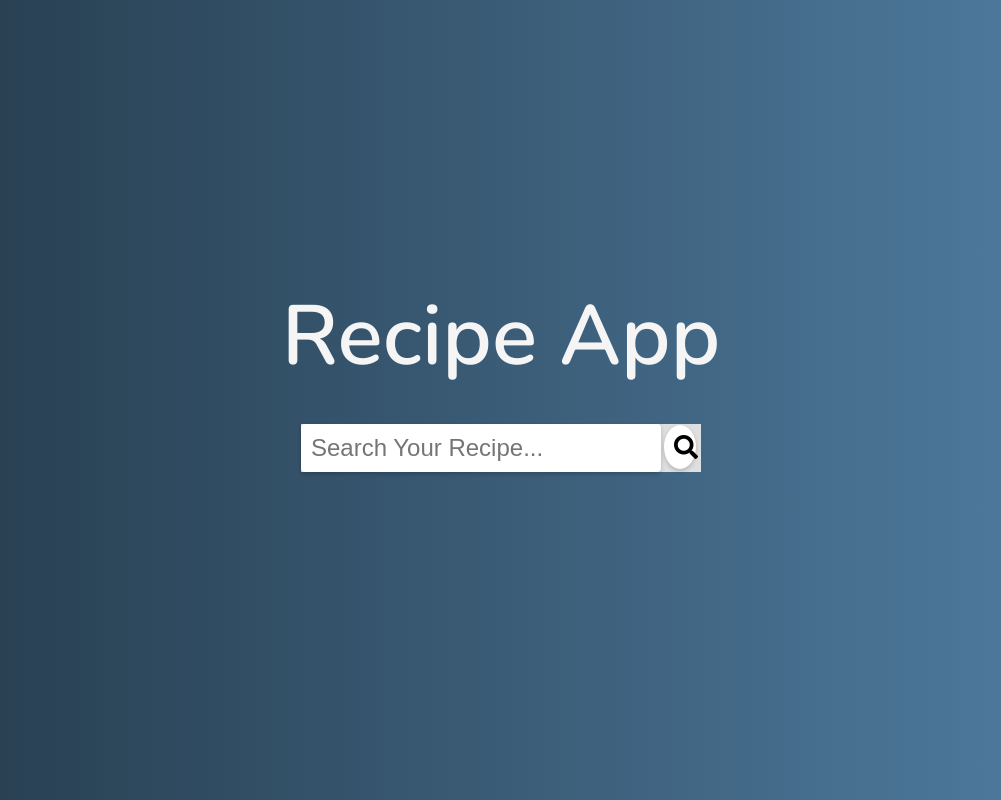
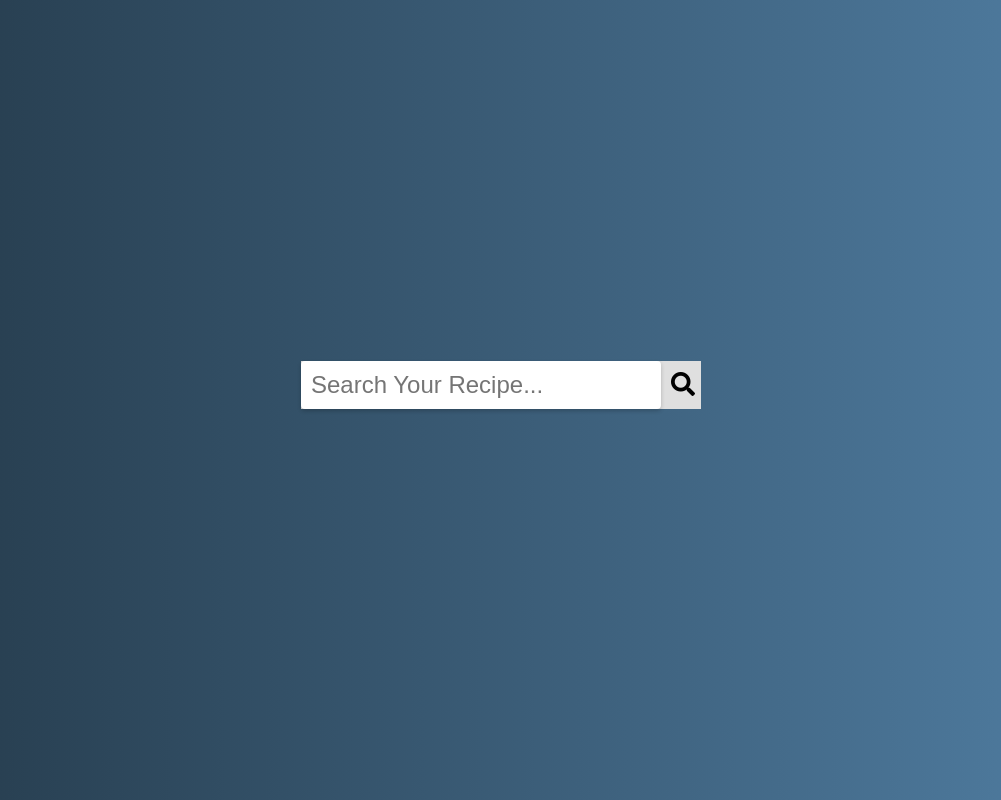
Before and after one commit to Vandhana-Mohan/Food-Hub, a plain HTML site: page index.html in a window 1280 px wide. Shown: the top 800 px of the page, without its empty margins (139-1140 px from the left). Drawn offline with nearby package versions, Linux system fonts and the light colour scheme.

Commit message:
fix th search button in index.html

```diff
--- a/index.html
+++ b/index.html
@@ -14,7 +14,7 @@
 <body>
     <section class="foodHub">
         <div class="foodHub__container foodHub__initial">
-          <h1 class="foodHub__brand">Recipe App</h1>
+          <!-- <h1 class="foodHub__brand">Recipe App</h1> -->
           <form class="foodHub__search__form">
             <input class="foodHub__search__input" type="text" pattern= "^[A-Za-z0-9\s]+$" title="Only letters are allowed" required placeholder="Search Your Recipe...">
             <i class="fas fa-search" alt = "search"></i>
--- a/style.css
+++ b/style.css
@@ -76,15 +76,15 @@ html {
   margin-bottom: -8px;
   color: black;
   display: inline-block;
-  background-color: white;
   border-radius: 50%;
-  box-shadow: 0 2px 4px rgba(0,0,0,0.2);
-  padding: 10px;
+  padding: 7px;
 }
 
 .fas.fa-search:hover {
   color: red;
   transition: color 0.3s ease-out;
+  background-color: #f1f1f1;
+  cursor:pointer;
 }
 
 /* Element - search-result */
```
